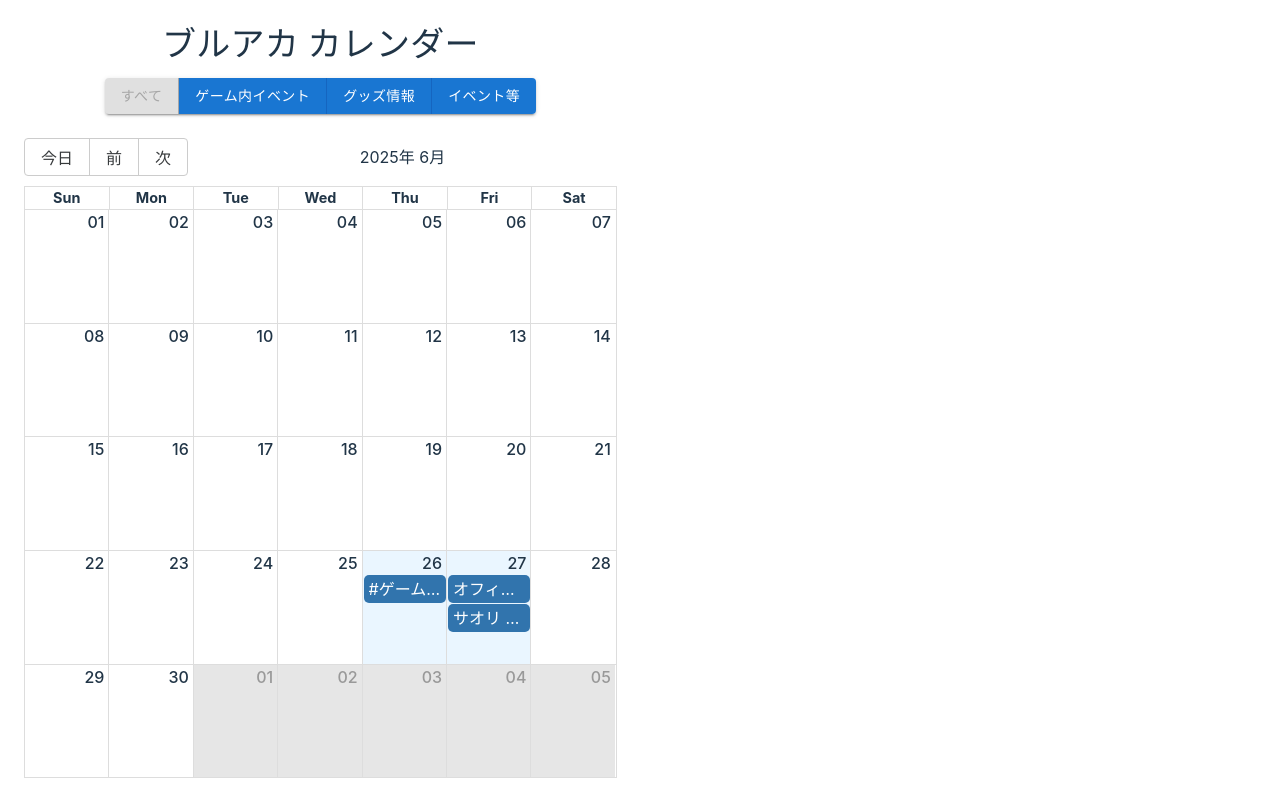
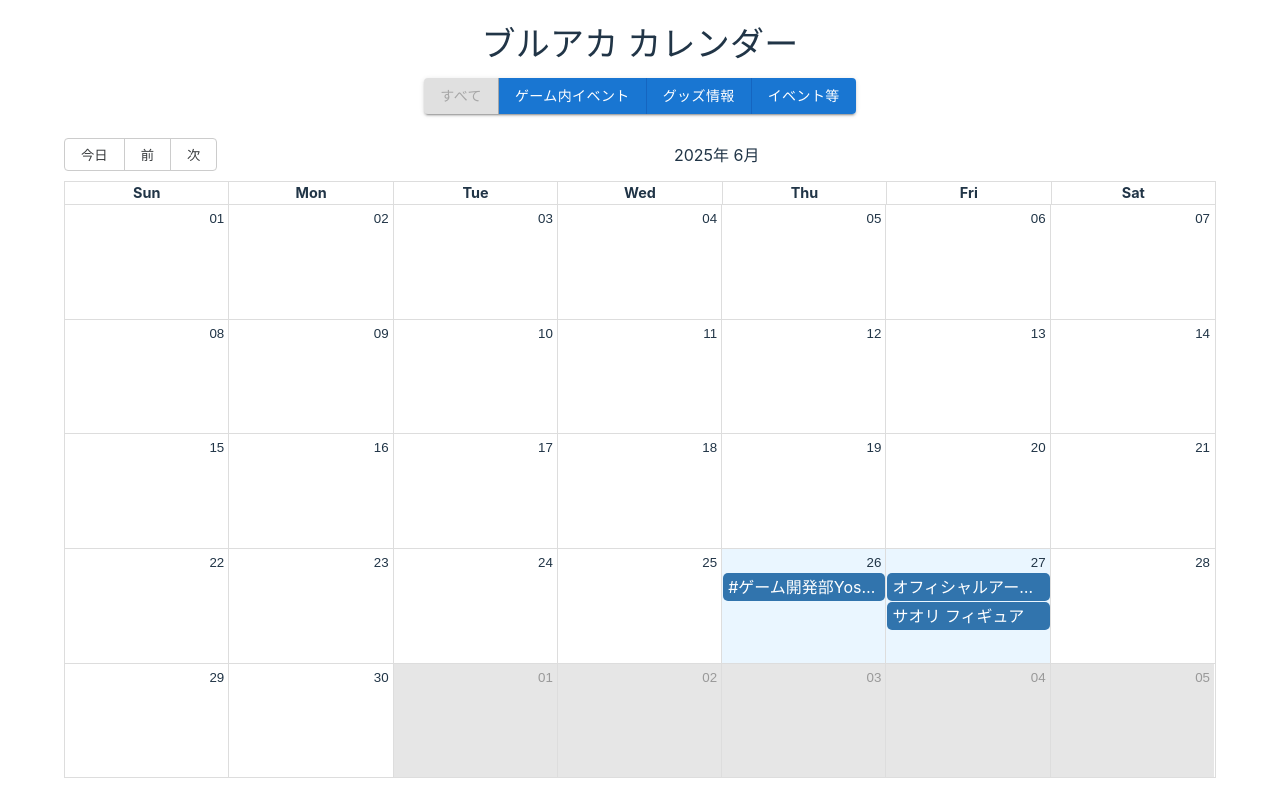
Before and after one commit to kamimochi/BA-calendar, a React (Vite) app: page / in a window 1280 px wide. Built offline with nearby package versions, Linux system fonts and the light colour scheme.

Commit message:
Update index.css

```diff
--- a/src/index.css
+++ b/src/index.css
@@ -3,8 +3,6 @@
   line-height: 1.5;
   font-weight: 400;
 
-  /* ライトモード時のデフォルト色 */
-  --color-text: #213547;
   color-scheme: light dark;
   color: rgba(255, 255, 255, 0.87);
   background-color: #242424;
@@ -15,96 +13,48 @@
   -moz-osx-font-smoothing: grayscale;
 }
 
-a {
-  font-weight: 500;
-  color: #646cff;
-  text-decoration: inherit;
-}
-a:hover {
-  color: #535bf2;
-}
-
+/* bodyのスタイルをシンプルにし、flex関連の指定を削除 */
 body {
   margin: 0;
-  display: flex;
-  place-items: center;
-  min-width: 320px;
-  min-height: 100vh;
-}
-
-h1 {
-  font-size: 3.2em;
-  line-height: 1.1;
-}
-
-button {
-  border-radius: 8px;
-  border: 1px solid transparent;
-  padding: 0.6em 1.2em;
-  font-size: 1em;
-  font-weight: 500;
-  font-family: inherit;
-  background-color: #1a1a1a;
-  cursor: pointer;
-  transition: border-color 0.25s;
-}
-button:hover {
-  border-color: #646cff;
-}
-button:focus,
-button:focus-visible {
-  outline: 4px auto -webkit-focus-ring-color;
 }
 
 @media (prefers-color-scheme: light) {
   :root {
-    /* ダークモード時のデフォルト色 */
-    --color-text-dark: rgba(255, 255, 255, 0.87);
     color: #213547;
     background-color: #ffffff;
   }
-  a:hover {
-    color: #747bff;
-  }
-  button {
-    background-color: #f9f9f9;
-  }
 }
 
-/* --- ここからがアプリ独自のスタイル --- */
 
 /* 「今日」のセルのデフォルト背景色をなくす */
 .rbc-month-view .my-today {
-  background-color: transparent !important;
+  background-color: transparent;
 }
 
 /* 「今日」の日付の数字（リンク）のスタイル */
 .my-today .rbc-button-link {
-  /* 円の形とサイズを指定 */
   width: 30px;
   height: 30px;
-  border-radius: 50%; /* 正円にする */
-
-  /* 枠線で円を描く */
-  border: 2px solid #1281e8;
-  background-color: transparent !important; /* 背景は透明に */
-
-  /* 文字色はテーマに合わせる */
-  color: var(--color-text, #213547);
+  border-radius: 50%;
+  background-color: #1281e8;
+  color: white !important;
   font-weight: bold;
-
-  /* 円の真ん中に数字を配置するための設定 */
   display: inline-flex;
   justify-content: center;
   align-items: center;
 }
 
-/* 日付が選択された時のスタイル（こちらは背景色を塗るスタイルを維持） */
+/* 「今日」の日付にマウスを乗せたときのスタイル */
+.my-today .rbc-button-link:hover {
+  background-color: #0d6ac4;
+  color: white !important;
+}
+
+/* 日付が選択された時のスタイルも統一感を出す */
 .rbc-button-link.rbc-active {
   background-color: #1281e8 !important;
   color: white !important;
   border-radius: 50%;
-  border-color: transparent;
   width: 30px;
   height: 30px;
   display: inline-flex;
@@ -117,30 +67,14 @@
   background-color: #eaf6ff;
 }
 
-/* --- ダークモード時のスタイル --- */
+/* ダークモード対応 */
 @media (prefers-color-scheme: dark) {
-  /* ダークモード時の「今日」の文字色 */
-  .my-today .rbc-button-link {
-    color: var(--color-text-dark, rgba(255, 255, 255, 0.87));
-  }
-
-  /* ダークモード時のイベント背景色 */
   .rbc-day-bg.has-event:not(.rbc-off-range-bg) {
     background-color: rgba(18, 129, 232, 0.15);
   }
-
-  /* ダークモード時のカレンダーツールバーの文字色 */
-  .rbc-toolbar .rbc-toolbar-label,
-  .rbc-toolbar button {
-    color: rgba(255, 255, 255, 0.87);
-  }
-
-  .rbc-toolbar button:disabled {
-    color: rgba(255, 255, 255, 0.5);
-  }
 }
 
-/* --- スマホ表示用のスタイル調整 --- */
+/* スマホ表示用のスタイル調整 */
 @media (max-width: 600px) {
   .rbc-month-view .rbc-day-bg .rbc-button-link {
     font-size: 0.8rem;
```
